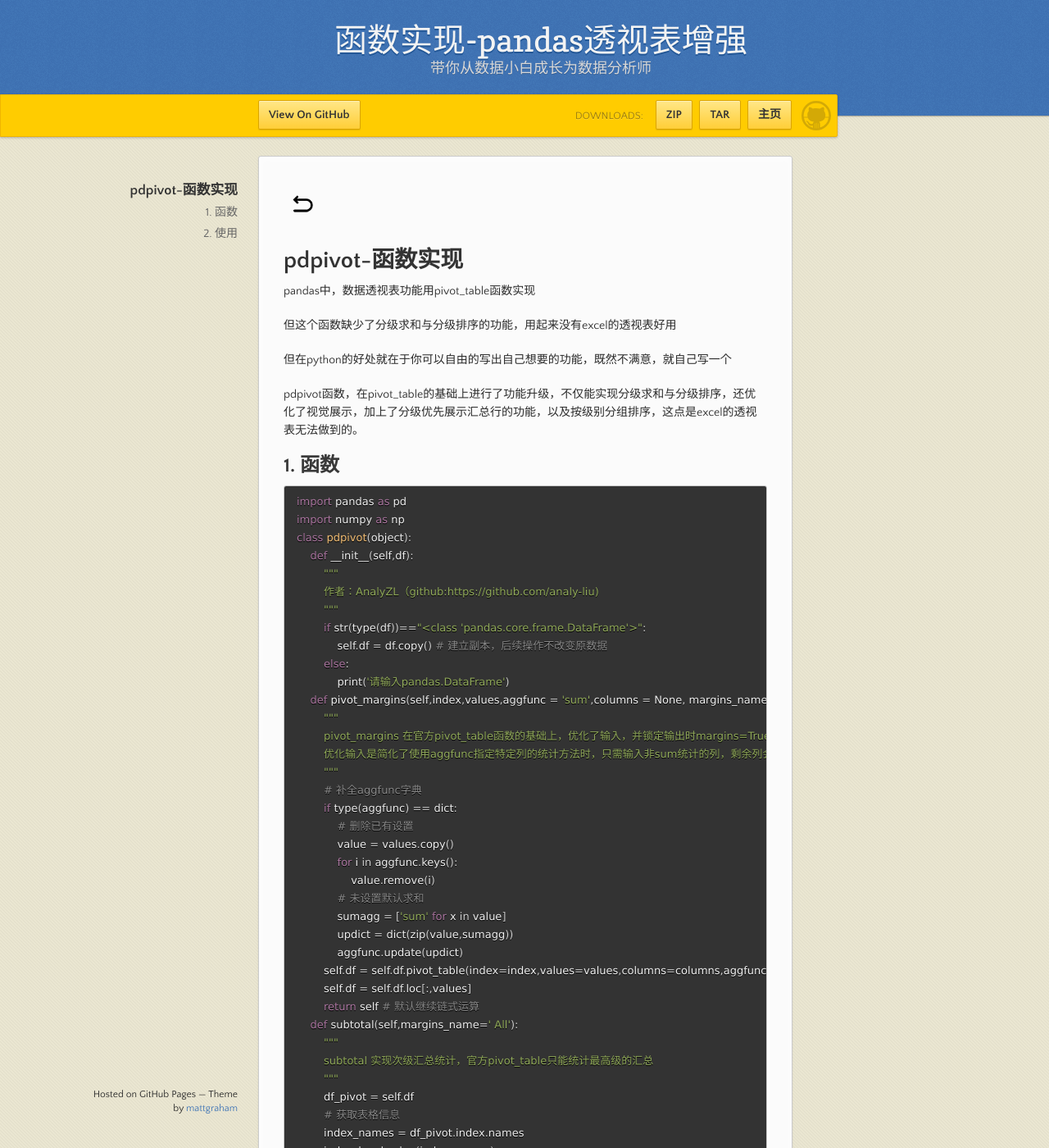
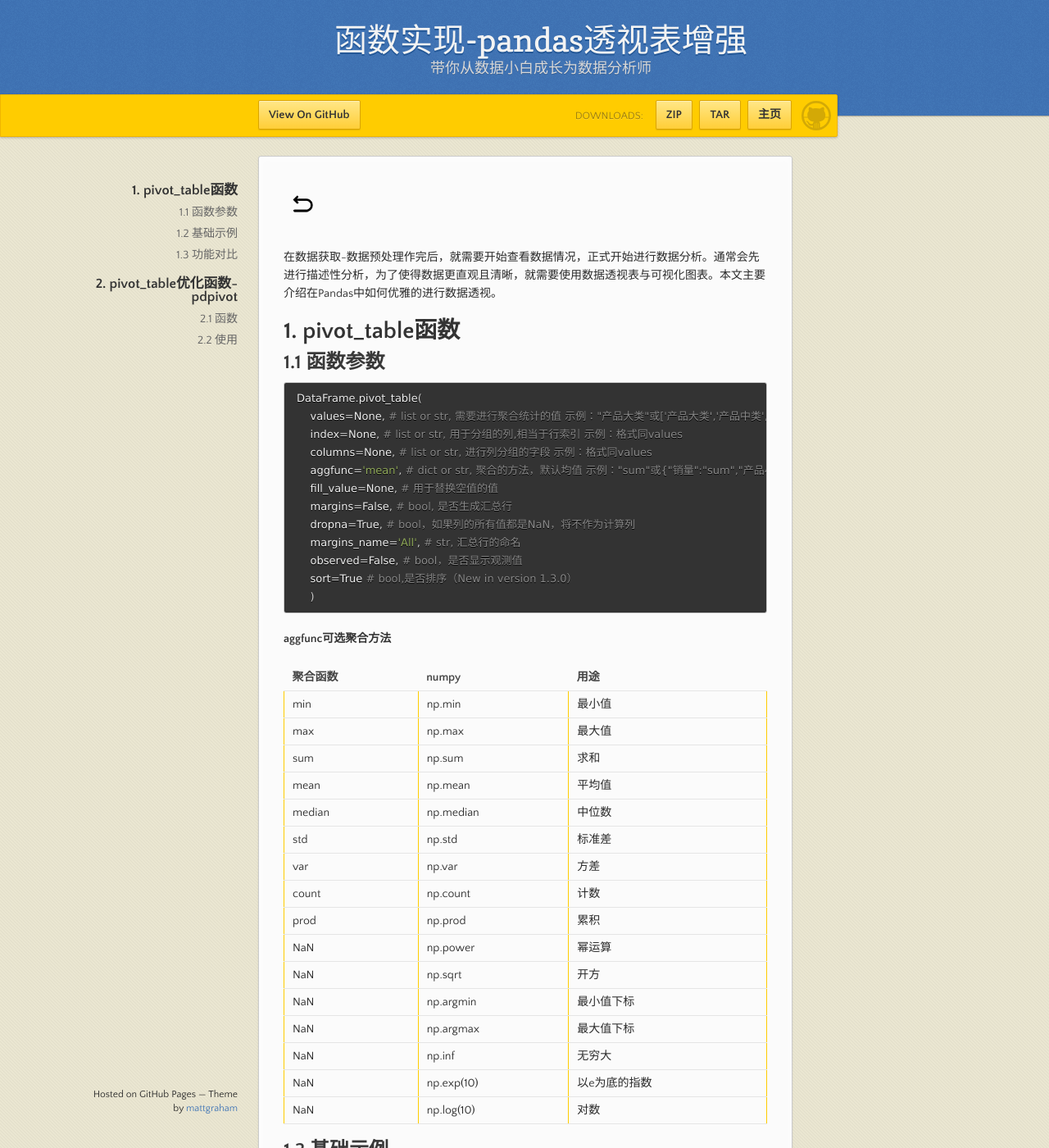
Before and after one commit to analy-liu/analy-liu.github.io, a Jekyll site: the page built from _posts/2022-08-10-Python_Self-build-functions_Pdpivot.md, in a window 1280 px wide and 1400 px high. Shown: the whole window at 82% size. Built offline with Jekyll 4.4.1, drawn with Linux system fonts in a browser that asks for light colours; some of the changed text lies outside the part shown.

Commit message:
优化修改

````diff
--- a/_posts/2022-08-10-Python_Self-build-functions_Pdpivot.md
+++ b/_posts/2022-08-10-Python_Self-build-functions_Pdpivot.md
@@ -4,17 +4,113 @@ layout: default
 ---
 [![返回](/assets/images/back.png)](../../../../2022/07/05/Python_Index.html)
 
-# pdpivot-函数实现
 
-pandas中，数据透视表功能用pivot_table函数实现
+在数据获取-数据预处理作完后，就需要开始查看数据情况，正式开始进行数据分析。通常会先进行描述性分析，为了使得数据更直观且清晰，就需要使用数据透视表与可视化图表。本文主要介绍在Pandas中如何优雅的进行数据透视。
 
-但这个函数缺少了分级求和与分级排序的功能，用起来没有excel的透视表好用
+# 1. pivot_table函数
 
-但在python的好处就在于你可以自由的写出自己想要的功能，既然不满意，就自己写一个
+## 1.1 函数参数
+
+```python
+DataFrame.pivot_table(
+    values=None, # list or str, 需要进行聚合统计的值 示例："产品大类"或['产品大类','产品中类','产品小类']
+    index=None, # list or str, 用于分组的列,相当于行索引 示例：格式同values
+    columns=None, # list or str, 进行列分组的字段 示例：格式同values
+    aggfunc='mean', # dict or str, 聚合的方法，默认均值 示例："sum"或{"销量":"sum","产品小类":"count"}
+    fill_value=None, # 用于替换空值的值
+    margins=False, # bool, 是否生成汇总行
+    dropna=True, # bool，如果列的所有值都是NaN，将不作为计算列
+    margins_name='All', # str, 汇总行的命名
+    observed=False, # bool，是否显示观测值
+    sort=True # bool,是否排序（New in version 1.3.0）
+    )
+```
+
+**aggfunc可选聚合方法**
+
+|聚合函数|numpy|用途|
+|--|--|--|
+|min|np.min|最小值|
+|max|np.max|最大值|
+|sum|np.sum|求和|
+|mean|np.mean|平均值|
+|median|np.median|中位数|
+|std|np.std|标准差|
+|var|np.var|方差|
+|count|np.count|计数|
+|prod|np.prod|累积|
+|NaN|np.power|幂运算|
+|NaN|np.sqrt|开方|
+|NaN|np.argmin|最小值下标|
+|NaN|np.argmax|最大值下标|
+|NaN|np.inf|无穷大|
+|NaN|np.exp(10)|以e为底的指数|
+|NaN|np.log(10)|对数|
+
+## 1.2 基础示例
+
+**示例底表**
+
+||产品大类|产品中类|产品小类|销量|进货量|
+|--|--|--|--|--|--|
+|0|主食|米|珍珠米|100|200|
+|1|主食|米|糯米|150|260|
+|2|主食|面|挂面|50|140|
+|3|肉类|猪肉|猪蹄|30|60|
+|4|肉类|鱼肉|三文鱼|20|70|
+|5|肉类|鱼肉|罗非鱼|100|350|
+
+```python
+df.pivot_table(index = ['产品大类','产品中类','产品小类'],values=['销量','进货量'],margins=True,aggfunc='sum')
+```
+
+**示例透视表**
+
+||||进货量|销量|
+|--|--|--|--|--|--|
+|产品大类|产品中类|产品小类|||
+|主食|米|珍珠米|200|100|
+|||糯米|260|150|
+||面|挂面|140|50|
+|肉类|猪肉|猪蹄|60|30|
+||鱼肉|三文鱼|70|20|
+|||罗非鱼|350|100|
+|All|||1080|450|
+
+## 1.3 功能对比
+
+看了简单示例后，会发现有一个问题，在index有多级的情况下，和excel的透视表相比，缺少了每一行的汇总。
+
+且实际使用时，还需要对列的值进行排序，pivot_table产生的表结构是multiindex，直接使用sort_values函数进行排序，无法达到分级排序的效果。
+
+于是为了实现分级求和与分级排序的功能，对pivot_tabel进行了优化，下表是优化过后的透视表。
+
+|||进货量|销量||
+|--|--|--|--|--|--|
+|产品大类|产品中类|产品小类|||
+|All|||1080|450|
+|主食|All:主食||600|300|
+||米|All:米|460|250|
+|||糯米|260|150|
+|||珍珠米|200|100|
+||面|All:面|140|50|
+|||挂面|140|50|
+|肉类|All:肉类||480|150|
+||鱼肉|All:鱼肉|420|120|
+|||罗非鱼|350|100|
+|||三文鱼|70|20|
+||猪肉|All:猪肉|60|30|
+|||猪蹄|60|30|
+
+可以看到，与示例相比，优化透视表有了每级的汇总，并且按照销量进行分级排序。
+
+下面是pivot_table优化函数的实现，与使用教程。
+
+# 2. pivot_table优化函数-pdpivot
 
 pdpivot函数，在pivot_table的基础上进行了功能升级，不仅能实现分级求和与分级排序，还优化了视觉展示，加上了分级优先展示汇总行的功能，以及按级别分组排序，这点是excel的透视表无法做到的。
 
-## 1. 函数
+## 2.1 函数
 
 ```python
 import pandas as pd
@@ -149,7 +245,7 @@ class pdpivot(object):
         return self.df
 ```
 
-## 2. 使用
+## 2.2 使用
 
 **示例表：**
 
````
Also changed, not shown: _posts/2022-08-04-Python_Pandas_CRUD.md (+7 -0 lines), _posts/2022-08-05-Python_Re_StrAndReg.md (+6 -4 lines).
